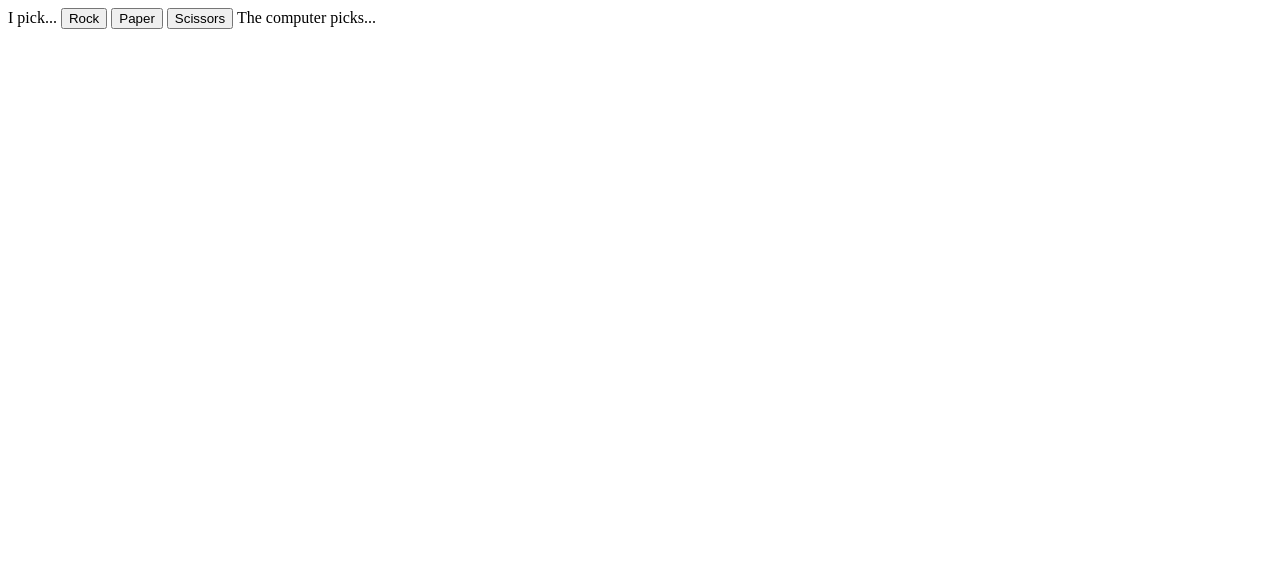
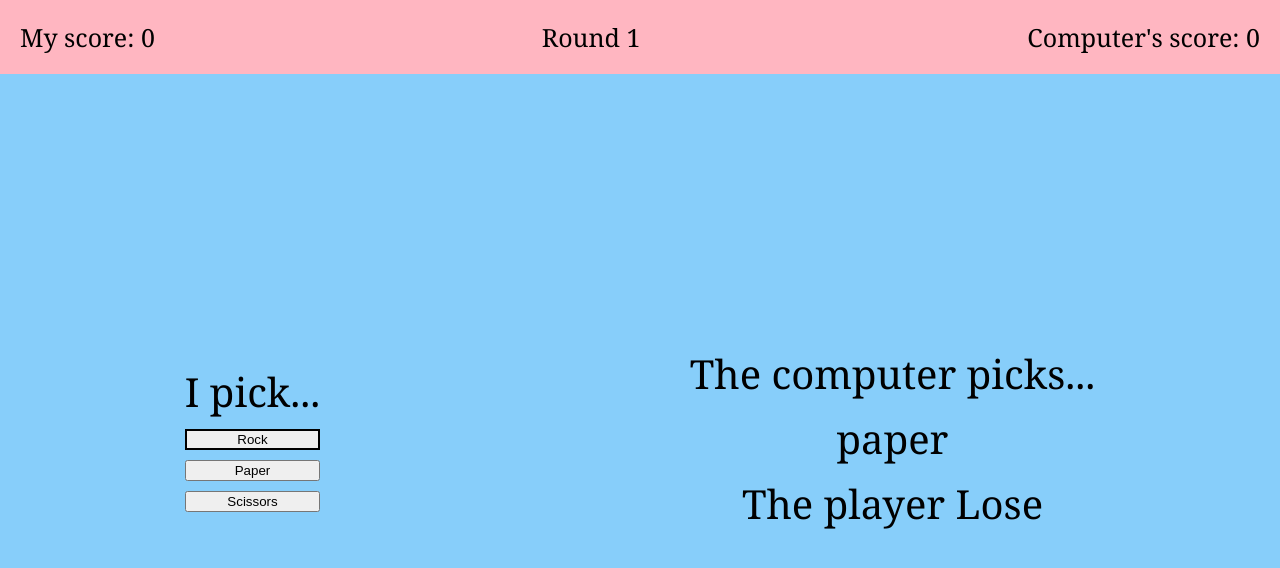
Before and after one commit to richa130/rock-paper-scissors, a plain HTML site: page index.html in a window 1280 px wide. Both pictures are taken after a click on the button "Rock". Drawn offline with Linux system fonts and the light colour scheme.

Commit message:
Add basic JS functionality for buttons

```diff
--- a/index.html
+++ b/index.html
@@ -3,17 +3,30 @@
     <head>
         <meta charset="utf-8">
         <title>Rock, Paper, Scissors!</title>
-        <style rel="stylesheet" href="style.css"></style>
-        <script src="rps.js"></script>
+        <link rel="stylesheet" href="style.css">
+        <script src="rps.js" defer></script>
     </head>
 
     <body>
-        <span>I pick...</span>
-        <button>Rock</button>
-        <button>Paper</button>
-        <button>Scissors</button>
+        <div class="score">
+            <span>My score: 0</span>
+            <span>Round 1</span>
+            <span>Computer's score: 0</span>
+        </div>
 
-        <span>The computer picks...</span>
-        <div></div>
+        <div class="game">
+            <div class="player">
+                <span>I pick...</span>
+                <button class="rock">Rock</button>
+                <button class="paper">Paper</button>
+                <button class="scissors">Scissors</button>
+            </div>
+
+            <div class="computer">
+                <span>The computer picks...</span>
+                <div class="comp-selection"></div>
+                <span class="winner"></span>
+            </div>
+        </div>
     </body>
 </html>
--- a/rps.js
+++ b/rps.js
@@ -1,3 +1,29 @@
+const rock = document.querySelector('.rock');
+const paper = document.querySelector('.paper');
+const scissors = document.querySelector('.scissors');
+
+const compSelectionText = document.querySelector('.comp-selection');
+const winner = document.querySelector('.winner');
+
+rock.addEventListener('click', playRoundUI);
+paper.addEventListener('click', playRoundUI);
+scissors.addEventListener('click', playRoundUI);
+
+function playRoundUI(e) {
+    e.target.style.border = '2px solid black';
+
+    playerSelection = e.target.textContent.toLowerCase(); // target gets the actual html element, text content gets its text (r,p,s)
+    computerSelection = computerPlay();
+    compSelectionText.textContent = computerSelection;
+
+    console.log(`Player selection: ${playerSelection}`);
+    console.log(`Computer selection: ${computerSelection}`);
+
+    result = playRound(playerSelection, computerSelection);
+    winner.textContent = `The player ${result}`;
+}
+
+
 function random_three() {
     return Math.floor(Math.random() * 3) + 1;
 }
@@ -55,7 +81,6 @@ function playRound(playerSelection, computerSelection) {
     }
 }
 
-
 /* // logic that plays 5 rounds:
 function game() {
     let playerScore = 0;
--- a/style.css
+++ b/style.css
@@ -1,3 +1,28 @@
 body {
-    background-color: lightcoral;
+    margin: 0px;
+    font-family: "Georgia", sans-serif;
 }
+
+.score {
+    background-color: lightpink;
+    font-size: 25px;
+    padding: 20px;
+    display: flex;
+    justify-content: space-between;
+}
+
+.game {
+    min-height: 91vh;
+    background-color: lightskyblue;
+    display: flex;
+    align-items: center;
+    justify-content: space-around;
+    text-align: center;
+}
+
+.player, .computer {
+    font-size: 40px;
+    display: flex;
+    flex-direction: column;
+    gap: 10px
+}
```
